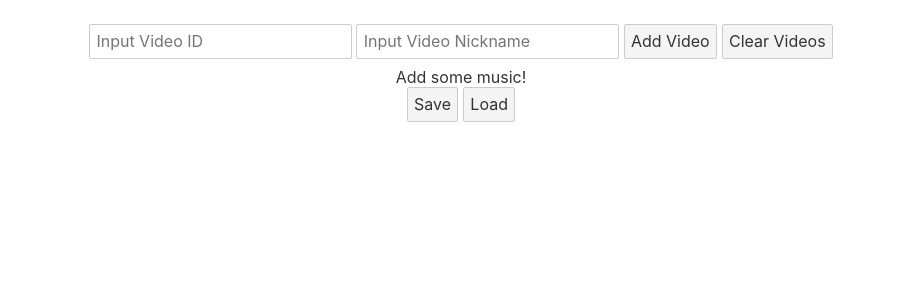
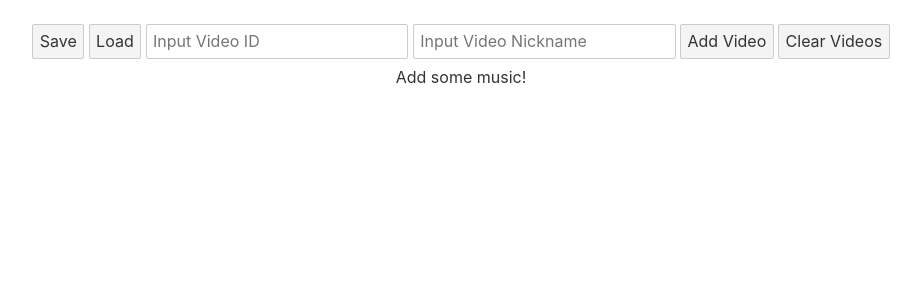
Before and after one commit to JooshO/overbeek-audio, a Svelte app: page / in a window 1280 px wide. Shown: the top 300 px of the page, without its empty margins (179-1100 px from the left). Built offline with nearby package versions, Linux system fonts and the light colour scheme.

Commit message:
Moved save load to the top, upticked version

```diff
--- a/package.json
+++ b/package.json
@@ -1,6 +1,6 @@
 {
   "name": "music-player",
-  "version": "0.1.6",
+  "version": "0.1.7",
   "private": true,
   "scripts": {
     "build": "rollup -c",
--- a/src-tauri/tauri.conf.json
+++ b/src-tauri/tauri.conf.json
@@ -8,7 +8,7 @@
   },
   "package": {
     "productName": "overbeek-audio",
-    "version": "0.1.6"
+    "version": "0.1.7"
   },
   "tauri": {
     "allowlist": {
--- a/src/App.svelte
+++ b/src/App.svelte
@@ -75,6 +75,8 @@
 
 <main>
   <div class="input-zone">
+    <button on:click={saveDialog}> Save </button>
+    <button on:click={loadDialog}> Load </button>
     <input bind:value={currentID} placeholder="Input Video ID" />
     <input bind:value={currentNickname} placeholder="Input Video Nickname" />
     <button on:click={onAdd}>Add Video</button>
@@ -87,10 +89,6 @@
     {:else}
       Add some music!
     {/each}
-  </div>
-  <div class="save-load-zone">
-    <button on:click={saveDialog}> Save </button>
-    <button on:click={loadDialog}> Load </button>
   </div>
 </main>
 
```
Also changed, not shown: 2 other files (tests, documents, lock files or other folders).
